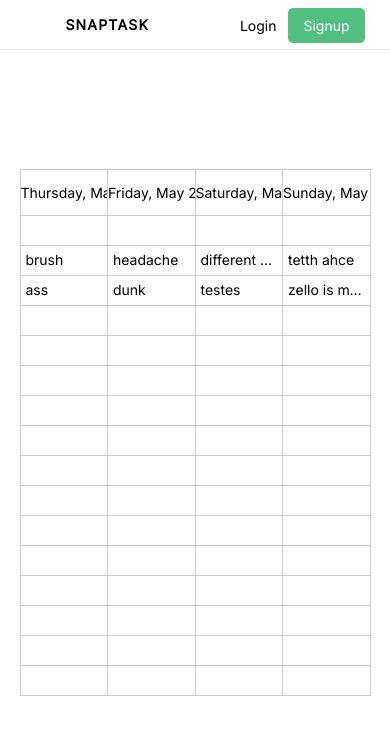
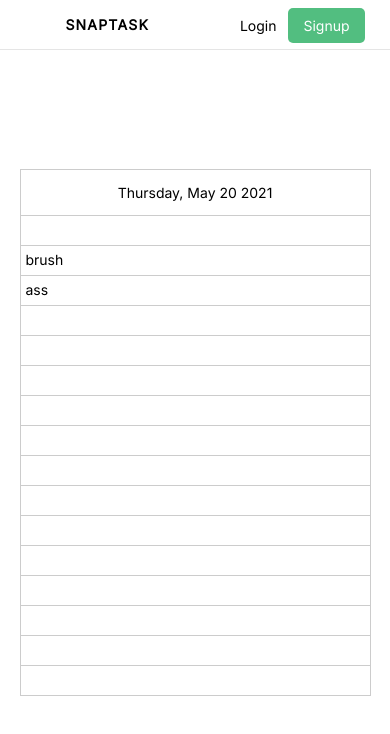
Before and after one commit to therealrinku/robonote, a Next.js app: page /app in a window 390 px wide. Shown: the top 734 px of the page. Built offline with nearby package versions, Linux system fonts and the light colour scheme.

Commit message:
board made responsive

```diff
--- a/styles/TodosBoard.module.css
+++ b/styles/TodosBoard.module.css
@@ -40,3 +40,17 @@
   box-sizing: border-box;
   width: 100%;
 }
+
+.todos li:hover {
+  cursor: pointer;
+}
+
+@media (max-width: 799px) {
+  .todosBoard section {
+    display: none;
+  }
+
+  .todosBoard section:first-child {
+    display: block;
+  }
+}
```
